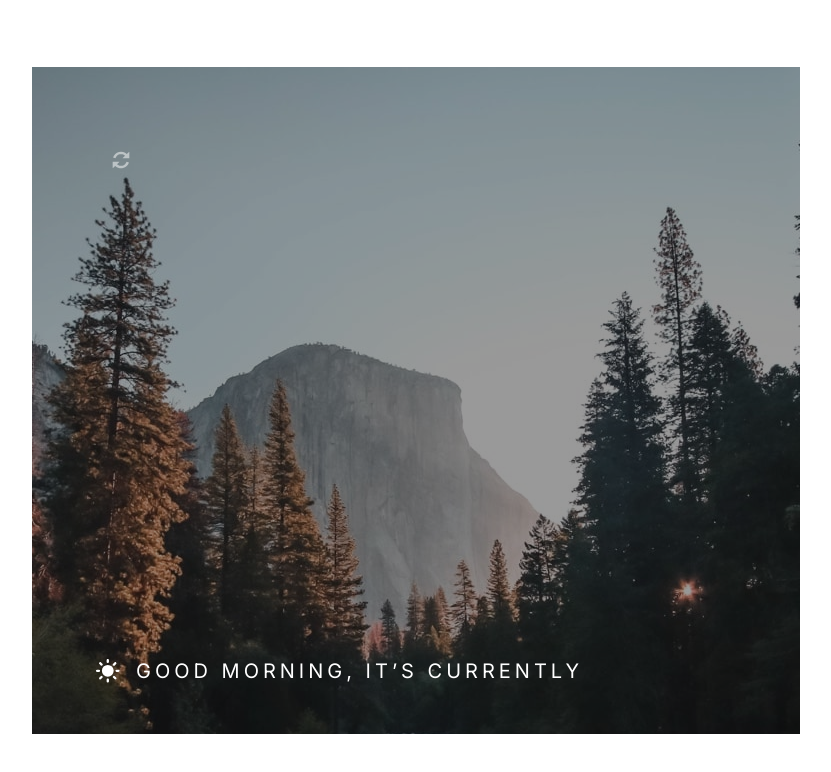
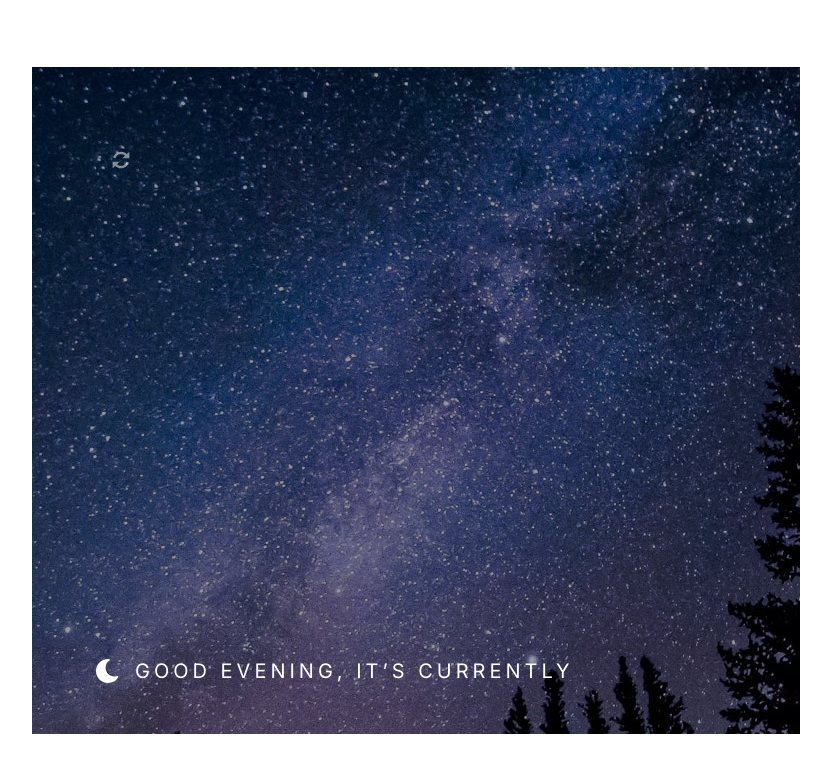
Before and after one commit to shaversj/clock-app, a Next.js app: page / in a window 1280 px wide. Shown: the top 772 px of the page, without its empty margins (224-1055 px from the left). Built offline with nearby package versions, Linux system fonts and the light colour scheme; no server answers.

Commit message:
Layout changes + Support changing background based on time

```diff
--- a/src/components/ClockContainer.tsx
+++ b/src/components/ClockContainer.tsx
@@ -4,6 +4,14 @@ import { useEffect, useState } from "react";
 import type { MenuState } from "@/types/types";
 import TimeDisplaySection from "@/components/TimeDisplaySection";
 import QuoteSection from "@/components/QuoteSection";
+
+const clockVarients = {
+  base: "relative h-[667px] w-[375px] overflow-hidden bg-black/40 bg-auto pt-[31.67px] bg-blend-overlay md:h-[1024] md:w-[768px] md:pt-[80px] lg:h-[800px] lg:w-[1440px] lg:pt-[56px]",
+  daytime:
+    "bg-[url('/images/mobile/bg-image-daytime.jpg')] md:bg-[url('/images/tablet/bg-image-daytime.jpg')] lg:bg-[url('/images/desktop/bg-image-daytime.jpg')]",
+  nighttime:
+    "bg-[url('/images/mobile/bg-image-nighttime.jpg')] md:bg-[url('/images/tablet/bg-image-nighttime.jpg')] lg:bg-[url('/images/desktop/bg-image-nighttime.jpg')]",
+};
 
 export default function ClockContainer() {
   const [ipAddress, setIpAddress] = useState<string | null>(null);
@@ -48,11 +56,10 @@ export default function ClockContainer() {
         });
     }
   }, [timeData]);
+
   return (
     <div
-      className={
-        "relative h-[667px] w-[375px] overflow-hidden bg-black/40 bg-[url('/images/mobile/bg-image-daytime.jpg')] bg-auto pt-[31.67px] bg-blend-overlay md:h-[1024] md:w-[768px] md:bg-[url('/images/tablet/bg-image-daytime.jpg')] md:pt-[80px] lg:h-[800px] lg:w-[1440px] lg:bg-[url('/images/desktop/bg-image-daytime.jpg')] lg:pt-[56px]"
-      }
+      className={`${clockVarients["base"]} ${timeData && timeData.hour < 18 && timeData.hour >= 6 ? clockVarients["daytime"] : clockVarients["nighttime"]}`}
     >
       <TimeDisplaySection menuState={menuState} timeData={timeData} locationData={locationData} toggleMenu={toggleMenu} />
       <div className="px-[26px] md:px-[64px] lg:px-[165px]">
--- a/src/components/QuoteSection.tsx
+++ b/src/components/QuoteSection.tsx
@@ -5,9 +5,9 @@ import RefreshIcon from "@/components/icons/RefreshIcon";
 import { useEffect, useState } from "react";
 
 const quoteVarients = {
-  base: "flex gap-x-[15.67px] min-w-fit flex-wrap items-start text-mobile md:text-base font-normal text-white",
+  base: "relative flex gap-x-[15.67px] min-w-fit flex-wrap items-start text-mobile md:text-base font-normal text-white",
   initial: "",
-  menuOpen: "min-w-fit lg:max-w-[540px] opacity-0 transition-all duration-[1500ms]",
+  menuOpen: "min-w-fit lg:max-w-[540px] opacity-0 transition-all duration-[1500ms] pointer-events-none",
   menuClosed: "min-w-fit lg:max-w-[540px] opacity-100 transition-all duration-[1000ms] ease-in",
 };
 
--- a/src/components/TimeDisplaySection.tsx
+++ b/src/components/TimeDisplaySection.tsx
@@ -5,6 +5,7 @@ import SunIcon from "@/components/icons/SunIcon";
 import ArrowDownIcon from "@/components/icons/ArrowDownIcon";
 import ArrowUpIcon from "@/components/icons/ArrowUpIcon";
 import SubMenuSection from "@/components/SubMenuSection";
+import MoonIcon from "@/components/icons/MoonIcon";
 
 const timeVarients = {
   base: "flex flex-col md:flex-col md:justify-start lg:flex-row lg:items-end lg:justify-between",
@@ -34,9 +35,10 @@ export default function TimeDisplaySection({ menuState, timeData, locationData,
     <div className={`${timeVarients["base"]} ${timeVarients[menuState]} w-full px-[26px] md:px-[64px] lg:px-[165px]`}>
       <div>
         <div className={"flex items-center gap-x-4"}>
-          <SunIcon />
+          {timeData && timeData.hour < 18 && timeData.hour >= 6 ? <SunIcon /> : <MoonIcon />}
           <h4 className={"text-h4-mobile uppercase text-white md:text-h4"}>
-            GOOD MORNING<span className={"hidden md:inline-block"}>, IT’S CURRENTLY</span>
+            {timeData && timeData.hour < 18 && timeData.hour >= 6 ? "GOOD MORNING" : "GOOD EVENING"}
+            <span className={"hidden md:inline-block"}>, IT’S CURRENTLY</span>
           </h4>
         </div>
 
--- a/src/components/TimeSection.tsx
+++ /dev/null
@@ -1,47 +0,0 @@
-// function getShortTimeZone(timeZone: string): string {
-//   return new Intl.DateTimeFormat("en-US", {
-//     timeZone: timeZone,
-//     timeZoneName: "short",
-//   })
-//     .format(new Date())
-//     .split(" ")[1];
-// }
-
-export default async function TimeSection({ ipAddress }: { ipAddress: string }) {
-  const data = await fetch(`https://timeapi.io/api/time/current/ip?ipAddress=${ipAddress}`);
-  const timeData = await data.json();
-
-  console.log(timeData);
-
-  // const locationData = timeData && fetchLocationData(ipAddress).then((res) => res.json());
-
-  return (
-    <>
-      <div></div>
-      {/*<div className={"flex items-baseline pt-4 md:pt-0 lg:pt-4"}>*/}
-      {/*  <div className={"flex items-end"}>*/}
-      {/*    <h1 className={"text-h1 md:text-h1-md lg:text-h1-lg"}>*/}
-      {/*      {timeData &&*/}
-      {/*        new Date(timeData.dateTime).toLocaleTimeString([], {*/}
-      {/*          hour: "2-digit",*/}
-      {/*          minute: "2-digit",*/}
-      {/*          hour12: false,*/}
-      {/*        })}*/}
-      {/*    </h1>*/}
-      {/*  </div>*/}
-      {/*  <p className={"text-abbr font-light uppercase md:text-abbr-md lg:pl-[11px] lg:text-abbr-lg"}>*/}
-      {/*    {timeData && getShortTimeZone(timeData.timeZone)}*/}
-      {/*  </p>*/}
-      {/*</div>*/}
-      {/*<h3 className={"pt-4 text-h3 md:pt-0 md:text-h3-md lg:pt-4 lg:text-h3-lg"}>*/}
-      {/*  IN{" "}*/}
-      {/*  <span className={"uppercase"}>*/}
-      {/*    {" "}*/}
-      {/*    {locationData && locationData.data.location.city.name*/}
-      {/*      ? locationData.data.location.city.name + "," + locationData.data.location.region.name*/}
-      {/*      : locationData && locationData.data.location.region.name}*/}
-      {/*  </span>{" "}*/}
-      {/*</h3>*/}
-    </>
-  );
-}
--- /dev/null
+++ b/src/components/icons/MoonIcon.tsx
@@ -0,0 +1,11 @@
+export default function MoonIcon() {
+  return (
+    <svg width="23" height="24" xmlns="http://www.w3.org/2000/svg">
+      <path
+        d="M22.157 17.366a.802.802 0 00-.891-.248 8.463 8.463 0 01-2.866.482c-4.853 0-8.8-3.949-8.8-8.8a8.773 8.773 0 013.856-7.274.801.801 0 00-.334-1.454A7.766 7.766 0 0012 0C5.382 0 0 5.382 0 12s5.382 12 12 12c4.2 0 8.02-2.134 10.218-5.709a.805.805 0 00-.061-.925z"
+        fill="#FFF"
+        fillRule="nonzero"
+      />
+    </svg>
+  );
+}
```
Also changed, not shown: src/app/page.tsx (+0 -7 lines).
